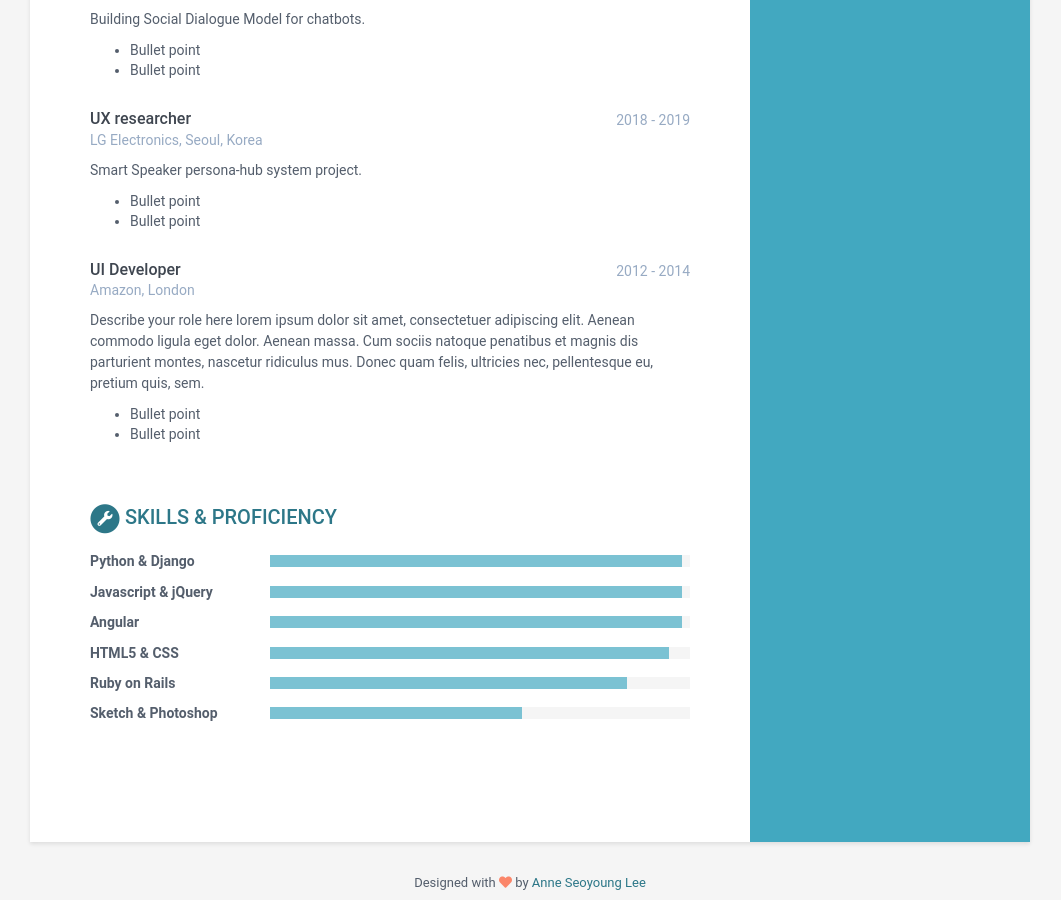
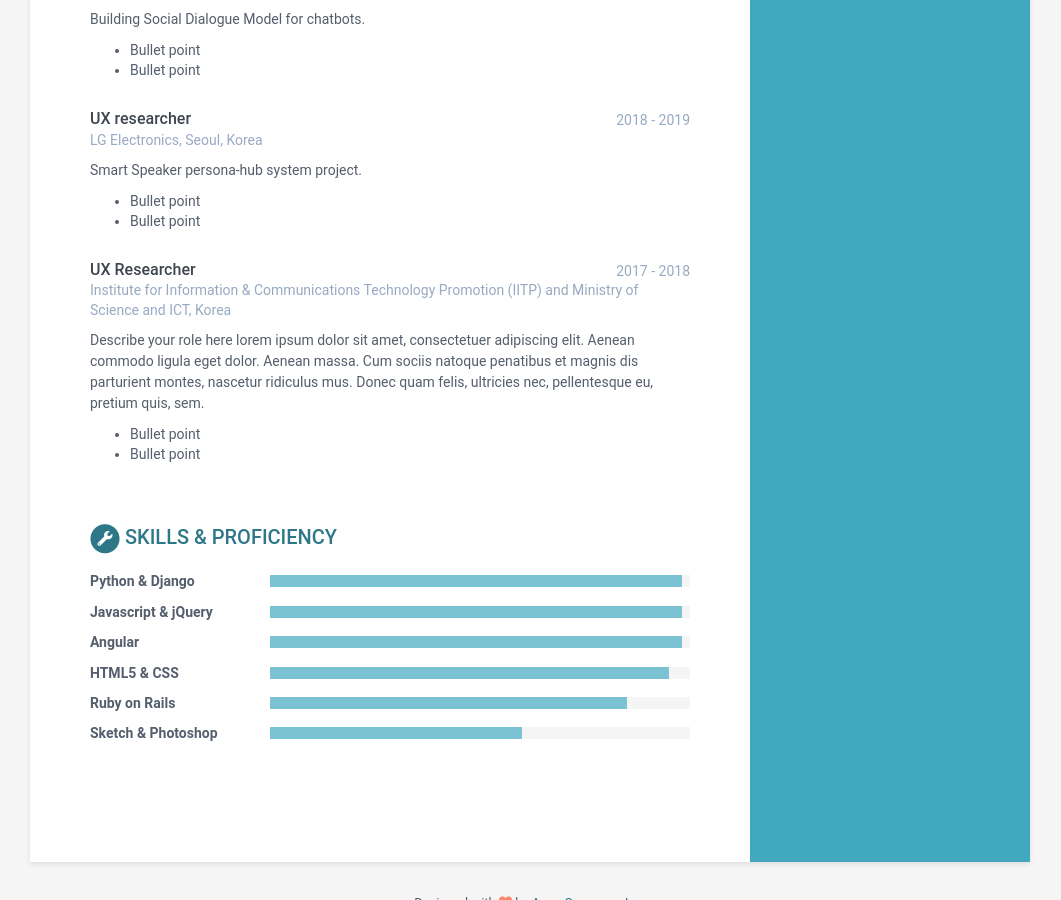
Before and after one commit to annesylee/annesylee.github.io, a Jekyll site: the page built from index.html, in a window 1280 px wide and 900 px high, scrolled down 1310 px. Shown: the whole window, without its empty margins (110-1171 px from the left). Built offline with Jekyll 4.4.1, drawn with Linux system fonts in a browser that asks for light colours.

Commit message:
Update data.yml

```diff
--- a/_data/data.yml
+++ b/_data/data.yml
@@ -97,9 +97,9 @@ experiences:
         Smart Speaker persona-hub system project.
           - Bullet point
           - Bullet point
-    - role: UI Developer
-      time: 2012 - 2014
-      company: Amazon, London
+    - role: UX Researcher
+      time: 2017 - 2018
+      company: Institute for Information & Communications Technology Promotion (IITP) and Ministry of Science and ICT, Korea
       details: |
         Describe your role here lorem ipsum dolor sit amet, consectetuer
         adipiscing elit. Aenean commodo ligula eget dolor. Aenean massa.
```
